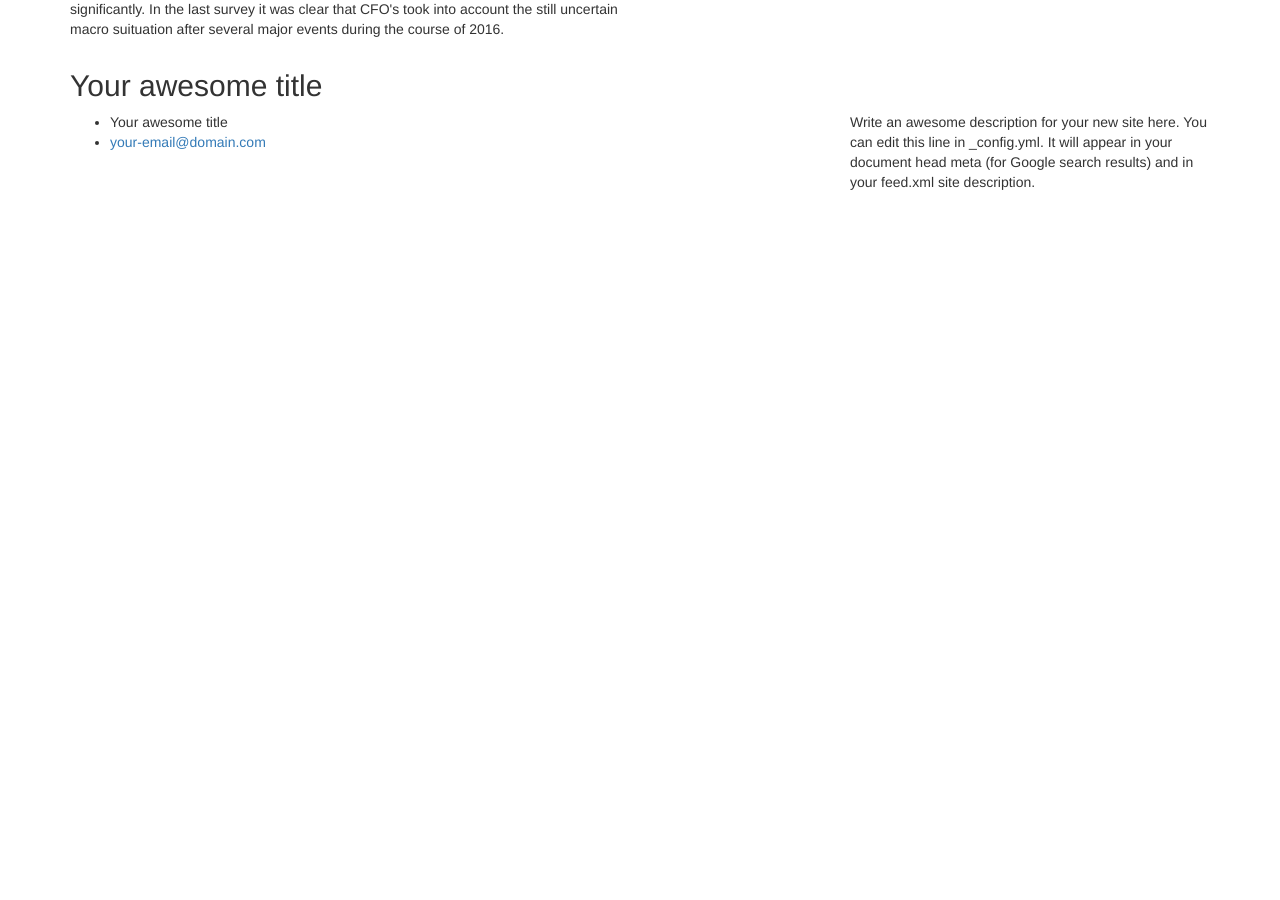
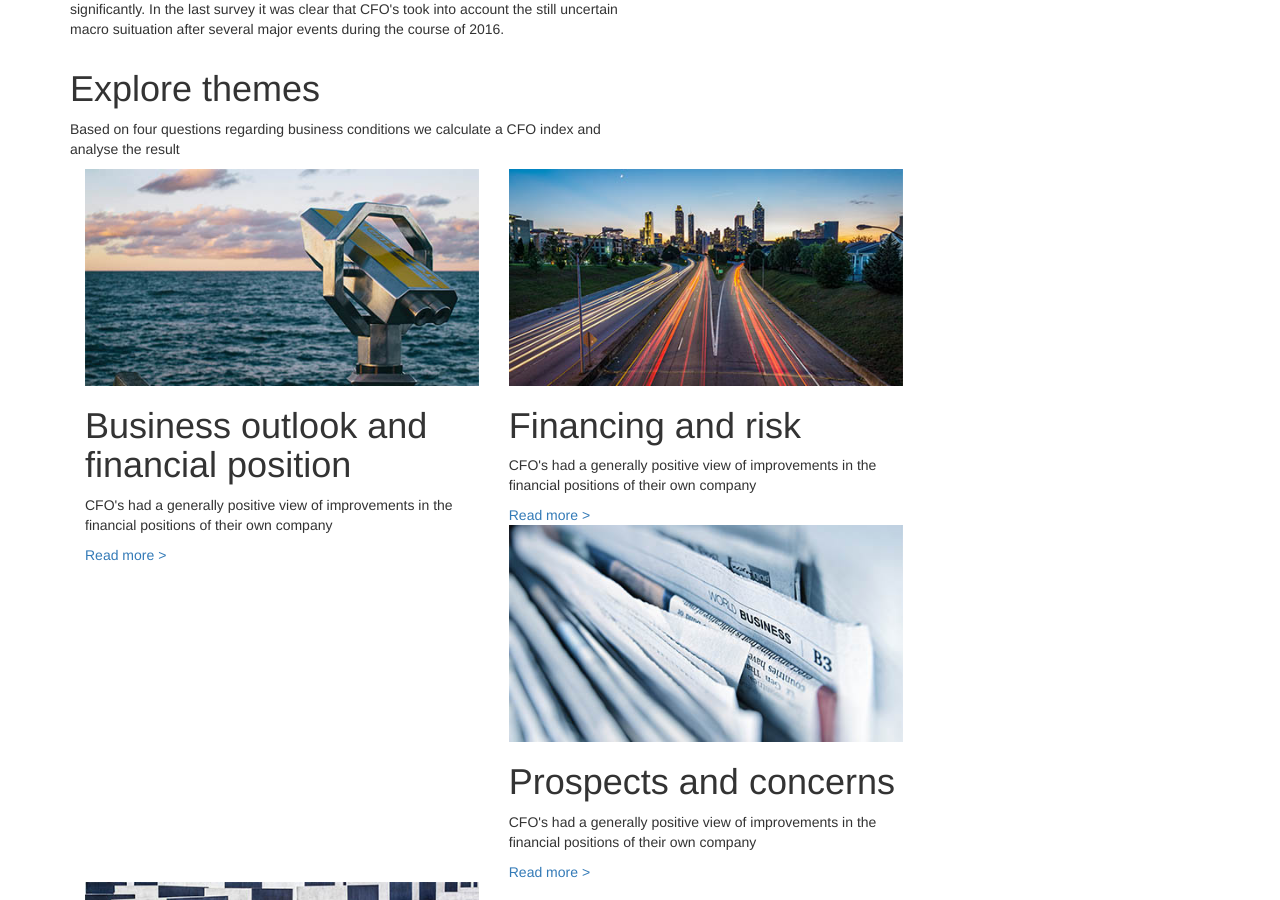
Before and after one commit to bl3ck/deloitte-cfo, a Jekyll site: the page built from index.md, in a window 1280 px wide and 900 px high, scrolled down 759 px. Built offline with Jekyll 4.4.1, drawn with Linux system fonts in a browser that asks for light colours; before the commit the page ends 961 px from its top, so only the background shows below that; some of the changed text lies outside the part shown.

Commit message:
Added the post sections

```diff
--- a/_config.yml
+++ b/_config.yml
@@ -128,3 +128,7 @@
   yandex: config_yml__webmaster_yandex
 
 lang: en_US
+
+collections:
+  themes:
+  hotTopics:
--- a/_includes/sec1_post.html
+++ b/_includes/sec1_post.html
@@ -20,15 +20,6 @@
             <a href="{{ theme.url }}"> Read more > </a>
           </div>
       </div>
-      <div class="col-md-6">
-          <img class="post-image" src="{{ site.url }}{{  site.baseurl }}/{{theme.image_path }}" alt="{{ theme.title }}">
-          <div class="post-content">
-            <h1 class="post-title"> {{ theme.title | capitalize }}</h1>
-            <p class="post-except"> {{ theme.post_except }} </p>
-            <a href="{{ theme.url }}"> Read more > </a>
-          </div>
-      </div>
-
   {% endfor %}
 
 </section>
--- a/_layouts/home.html
+++ b/_layouts/home.html
@@ -7,6 +7,10 @@
       {% include hero.html %}
 
       {% include biz_outlook.html %}
+
+      {% include sec1_post.html %}
+
+      {% include sec2_post.html %}
 
       {{ content }}
     </div><!--/.col -->
--- a/_layouts/hot-topic.html
+++ b/_layouts/hot-topic.html
@@ -1,5 +1,5 @@
 ---
-layout: page
+layout: post
 ---
 <div class="cookie">
   <h2><img src="{{page.image_path }}" alt="page.title" />{{ page.title }}</h2>
--- a/_layouts/theme.html
+++ b/_layouts/theme.html
@@ -1,5 +1,5 @@
 ---
-layout: page
+layout: post
 ---
 <div class="theme">
   <h2><img src="{{ page.image_path }}" alt="page.title" />{{ page.title }}</h2>
```
Also changed, not shown: _hotTopics/cyber_threats.md (+0 -1 lines).
